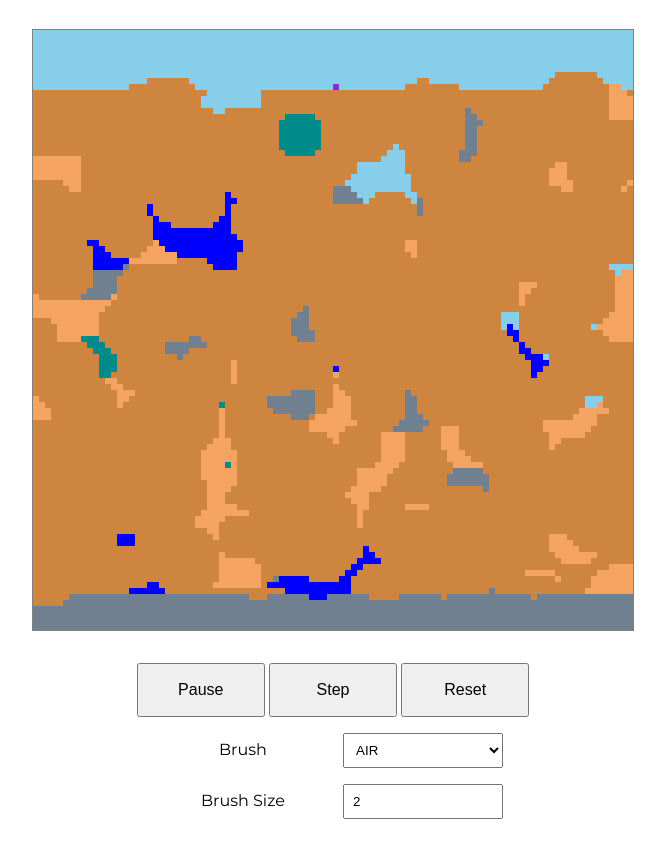
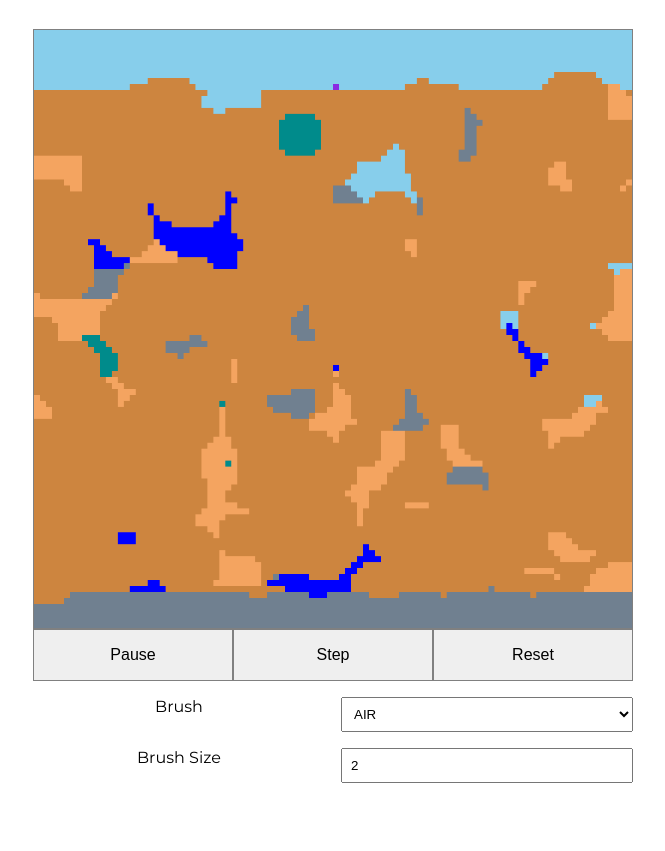
Before and after one commit to SageRalph/ant-life, a plain HTML site: page index.html in a window 1280 px wide. Shown: the part 114-965 px from the top of the page, without its empty margins (307-972 px from the left). After the commit the page ends 929 px from the top, so only its background shows below. Drawn offline with nearby package versions, Linux system fonts and the light colour scheme.

Commit message:
mobile support

```diff
--- a/index.html
+++ b/index.html
@@ -30,10 +30,22 @@
     <main id="content">
       <h1 id="banner">Ant Life</h1>
       <p>A game with bugs</p>
-      <canvas id="map" width="600px" height="600px"></canvas>
-      <button id="btn-pause">Play</button>
-      <button id="btn-tick">Step</button>
-      <button id="btn-reset">Reset</button>
+      <canvas
+        id="map"
+        width="1000"
+        height="1000"
+        title="click or tap the map to paint"
+      ></canvas>
+      <section id="controls">
+        <section>
+          <button id="btn-pause" title="Pause/Resume the simulation">
+            Play
+          </button>
+          <button id="btn-tick" title="Run the simulation for a single step">
+            Step
+          </button>
+          <button id="btn-reset" title="Generate a new map">Reset</button>
+        </section>
         <label>
           <span>Brush</span>
           <select id="brush-mat">
@@ -56,6 +68,7 @@
             value="2"
           />
         </label>
+      </section>
     </main>
   </body>
 </html>
--- a/script/game.js
+++ b/script/game.js
@@ -14,8 +14,9 @@ const TILESET = {
   FUNGUS: "darkcyan",
 };
 const START_PAUSED = false;
+const DEBUG = false;
 
-const FPS = 10;
+const FPS = 30;
 let FRAME_TIMER;
 let WORLD;
 let RENDERER;
@@ -71,10 +72,7 @@ function setupControls() {
 }
 
 function _setPointerLocation(e) {
-  const rect = e.target.getBoundingClientRect();
-  const cx = e.clientX - rect.left;
-  const cy = e.clientY - rect.top;
-  const { x, y } = RENDERER.mapCoordinates(cx, cy);
+  const { x, y } = RENDERER.mapCoordinates(e.clientX, e.clientY);
   BRUSH_X = x;
   BRUSH_Y = y;
 }
@@ -84,27 +82,31 @@ function init() {
   WORLD = new World(ROW_COUNT, COL_COUNT);
   RENDERER = new Renderer(document.getElementById("map"), WORLD, TILESET);
   RENDERER.draw();
-  console.log(WORLD);
+  if (DEBUG) console.log(WORLD);
 }
 
 function gameLoop(loop = true) {
   const start = Date.now();
 
-  doInput();
+  doInput(false);
   WORLD.tick();
   RENDERER.draw();
 
-  const elapsed = Date.now() - start;
-  console.log("Tick Duration ms:", elapsed);
+  if (DEBUG) {
+    const elapsed = Date.now() - start;
+    console.log(`Tick ${WORLD.age} completed in ${elapsed}ms`);
+  }
+
   const delayMS = Math.max(Math.round(start + 1000 / FPS) - Date.now(), 0);
   if (loop) {
     FRAME_TIMER = setTimeout(gameLoop, delayMS);
   }
 }
 
-function doInput() {
+function doInput(draw = true) {
   if (!BRUSH_ON) return;
   const brushSize = Math.round($("#brush-size").val());
   const brushMat = $("#brush-mat").val();
   WORLD.fillCircle(BRUSH_X, BRUSH_Y, brushSize, brushMat);
+  if (draw) RENDERER.draw();
 }
--- a/script/render.js
+++ b/script/render.js
@@ -6,6 +6,7 @@ class Renderer {
     this._ctx = canvas.getContext("2d");
     this._cw = canvas.width / world.cols;
     this._ch = canvas.height / world.rows;
+    console.log(canvas);
   }
 
   draw() {
@@ -26,9 +27,14 @@ class Renderer {
   }
 
   mapCoordinates(x, y) {
+    const rect = this.canvas.getBoundingClientRect();
+    const scaleX = this.canvas.width / rect.width;
+    const scaleY = this.canvas.height / rect.height;
+    const cx = (x - rect.left) * scaleX;
+    const cy = (y - rect.top) * scaleY;
     return {
-      x: Math.floor(x / this._cw),
-      y: this.world.rows - Math.floor(y / this._ch),
+      x: Math.floor(cx / this._cw),
+      y: this.world.rows - Math.floor(cy / this._ch),
     };
   }
 }
--- a/script/world.js
+++ b/script/world.js
@@ -9,7 +9,6 @@ class World {
 
   tick() {
     this.age += 1;
-    console.log("World tick:", this.age);
 
     for (let y = 0; y < this.rows; y++) {
       for (let x = 0; x < this.cols; x++) {
--- a/style.css
+++ b/style.css
@@ -23,31 +23,37 @@ body {
 #content {
   height: 100%;
   margin: 2rem auto;
-  max-width: 60rem;
+  max-width: 600px;
   text-align: center;
   /* background-color: rgba(0, 0, 0, 0.1); */
 }
 
-canvas {
+#map {
   border: solid gray 1px;
   display: block;
-  margin: 2rem auto;
+  margin: 2rem auto 0 auto;
+  aspect-ratio: 1;
+  width: 100%;
+}
+
+#controls > * {
+  display: flex;
+  width: 100%;
+  margin-bottom: 1rem;
 }
 
 button {
   padding: 1rem;
-  width: 8rem;
   font-size: 1rem;
+  flex-basis: 8rem;
+  flex-grow: 1;
+  border: solid grey 1px;
 }
 
-label {
-  display: block;
-  margin: 1rem;
-}
-
-label > * {
+#controls label > * {
   display: inline-block;
-  width: 10rem;
+  flex-basis: 10rem;
+  flex-grow: 1;
 }
 
 label input,
@@ -55,3 +61,9 @@ label select {
   padding: 0.5rem;
   margin-left: 1rem;
 }
+
+/* @media screen and (max-width: 600px) {
+  label > * {
+    width: 40%;
+  }
+} */
```
Lines whose indentation alone changed are shown as unchanged.
